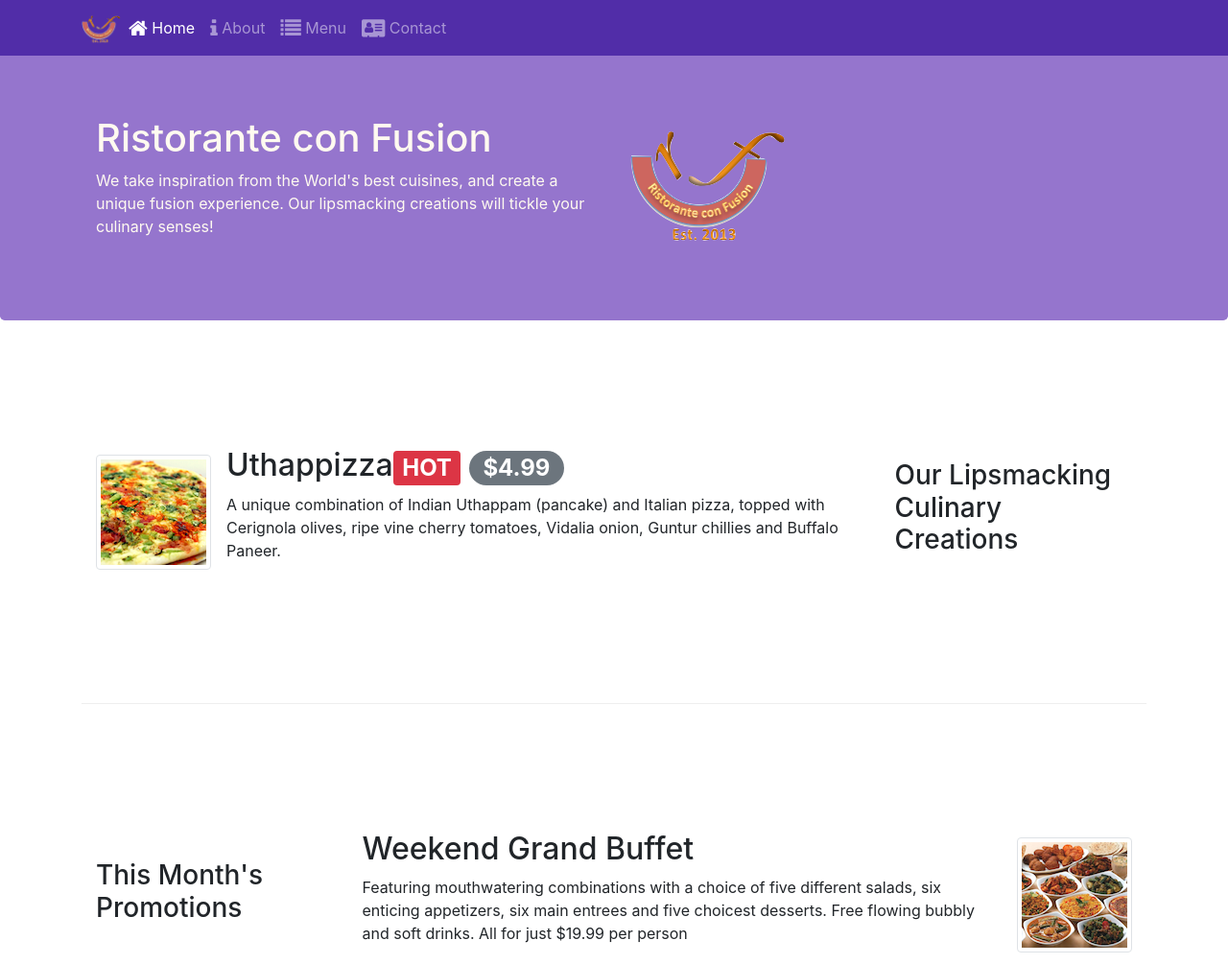
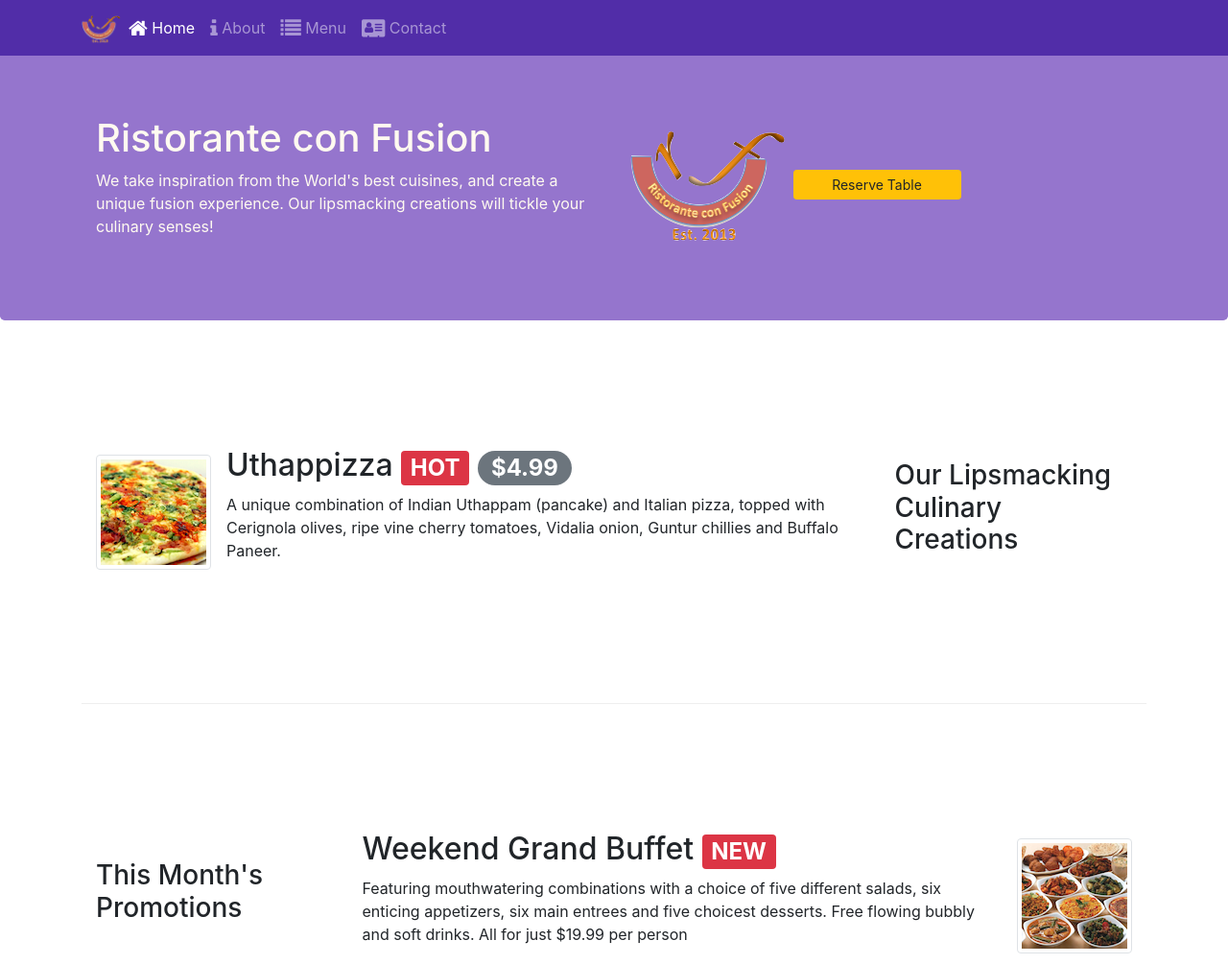
Before and after one commit to AshTears/conFusion, a website: page index.html in a window 1280 px wide. Shown: the top 1005 px of the page at 96% size. Drawn offline with nearby package versions, Linux system fonts and the light colour scheme.

Commit message:
Assignment 2 Task 3

```diff
--- a/index.html
+++ b/index.html
@@ -38,8 +38,9 @@
                     <h1>Ristorante con Fusion</h1>
                     <p>We take inspiration from the World's best cuisines, and create a unique fusion experience. Our lipsmacking creations will tickle your culinary senses!</p>
                 </div>
-                <div class="col-12 col-sm align-self-center">
+                <div class="col-12 col-sm-6 align-self-center d-md-block">
 					<img src="img/logo.png" class="img-fluid">
+					<a class="btn btn-warning btn-sm col-4" href="#reserveTable" role="button">Reserve Table</a>
                 </div>
             </div>
         </div>
@@ -55,7 +56,7 @@
 					<img class="d-flex mr-3 img-thumbnail align-self-center" src="img/uthappizza.png"
 					  alt="Uthappizza">
 					<div class="media-body">
-						<h2 class="mt-0">Uthappizza<span class="badge badge-danger">HOT</span>
+						<h2 class="mt-0">Uthappizza <span class="badge badge-danger">HOT</span>
 							<span class="badge badge-pill badge-secondary">$4.99</span>
 						</h2>
 						<p class="d-none d-sm-block">A unique combination of Indian Uthappam (pancake) and Italian
@@ -73,7 +74,7 @@
             <div class="col col-sm col-md">
 				<div class="media">
 					<div class="media-body">
-						<h2 class="mt-0">Weekend Grand Buffet</h2>
+						<h2 class="mt-0">Weekend Grand Buffet <span class="badge badge-danger">NEW</span></h2>
 						<p class="d-none d-sm-block">Featuring mouthwatering combinations with a choice of five
 						different salads, six enticing appetizers, six main entrees and five choicest desserts.
 						Free flowing bubbly and soft drinks. All for just $19.99 per person </p>
@@ -100,7 +101,7 @@
         </div>
 		<div class="row row-content align-items-center">
 			<div class="col-12 col-sm-8 offset-sm-2">
-				<div class="card">
+				<div class="card" id="reserveTable">
 					<h3 class="card-header bg-warning text-white">Reserve a Table</h3>
 					<div class="card-body">
 						<form>
```
